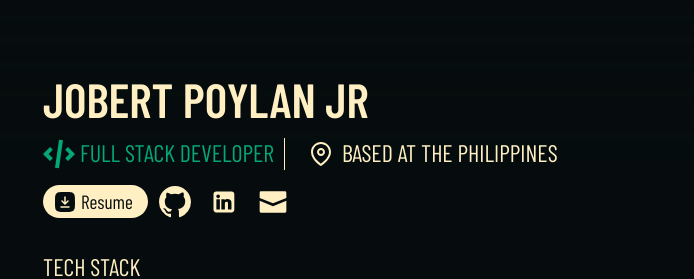
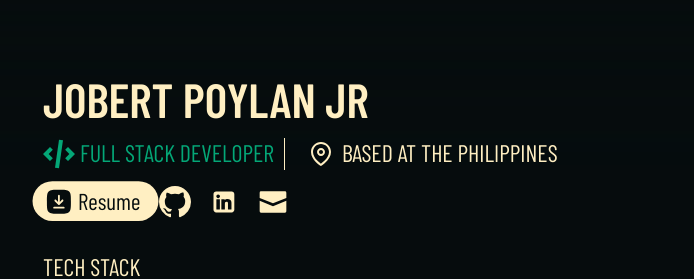
Before and after one commit to JobertDev27/portfolio, a React (Vite) app: page / in a window 1280 px wide. In both pictures the pointer is over the element "Resume". Shown: the top 279 px of the page, without its empty margins (287-981 px from the left). Built offline with nearby package versions, Linux system fonts and the light colour scheme; a web font is replaced by a local one.

Commit message:
style: make button scale on hover

```diff
--- a/src/index.css
+++ b/src/index.css
@@ -68,7 +68,6 @@ button {
   z-index: -1;
   top: 0;
   left: 0;
-
   filter: blur(100px);
 }
 
@@ -108,6 +107,7 @@ button {
 
 .download-btn {
   position: relative;
+  transition: transform 200ms ease-in;
 }
 
 .btn {
@@ -119,6 +119,11 @@ button {
   border: 0;
   background-color: var(--text);
   cursor: pointer;
+}
+
+.download-btn:hover {
+  transform: scale(1.2);
+  transition: transform 200ms ease-in;
 }
 
 .download-svg {
```
